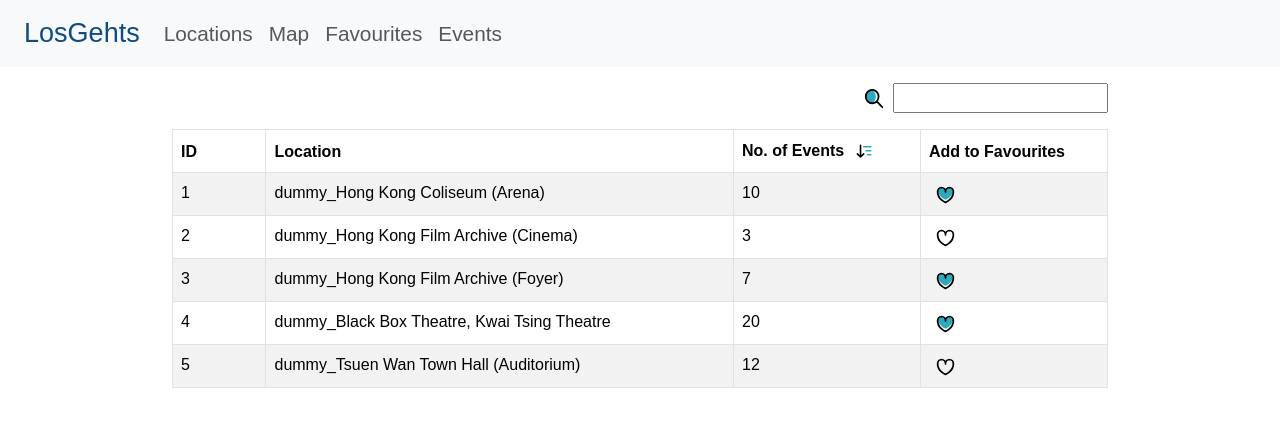
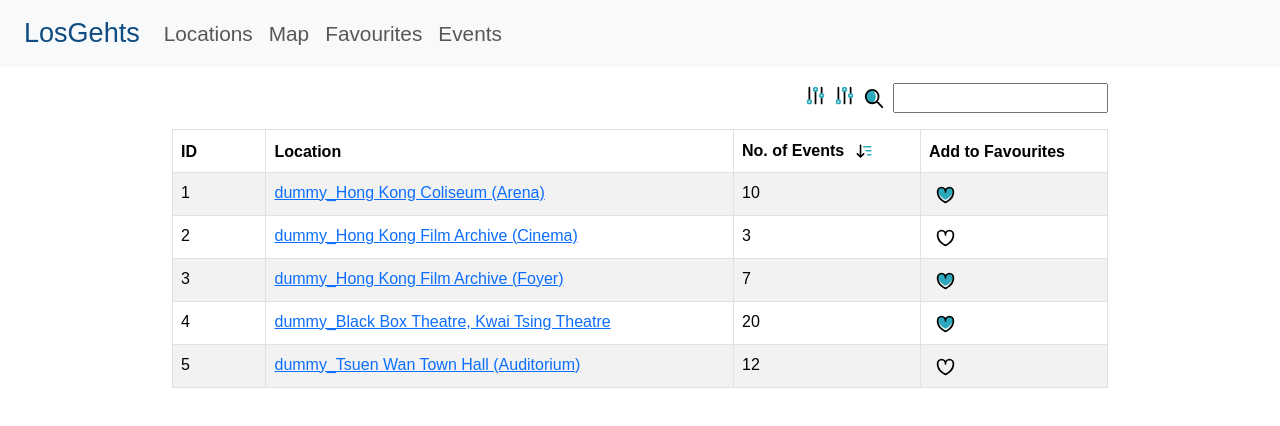
Before and after one commit to paprika-dev/csci2720-project, a React (Vite) app in the folder client/: page /locations in a window 1280 px wide. Shown: the top 426 px of the page. Built offline with nearby package versions, Linux system fonts and the light colour scheme; a web font is replaced by a local one.

Commit message:
single location page routing

```diff
--- a/client/src/App.jsx
+++ b/client/src/App.jsx
@@ -8,6 +8,7 @@ import { Events } from './pages/Events'
 import 'bootstrap/dist/css/bootstrap.min.css';
 import { Favourites } from './pages/Favourites';
 import { LocationMap } from './pages/Map';
+import { SingleLocation } from './pages/SingleLocation';
 
 function App() {
 
@@ -18,6 +19,7 @@ function App() {
         <Route path="/" element={<Home />} />
         <Route path="/events" element={<Events />} />
         <Route path="/locations" element={<Locations />} />
+        <Route path="/locations/:locid" element={<SingleLocation />} />
         <Route path="/favourites" element={<Favourites />} />
         <Route path="/map" element={<LocationMap />} />
         {/* <Route path="*" element={<NoMatch />} /> */}
--- /dev/null
+++ b/client/src/components/Comment.jsx
@@ -0,0 +1,18 @@
+const comments = [
+    "I love this place",
+    "Amazing performance",
+    "Much better than I expected"
+]
+
+export const Comment = () => {
+    return(
+        <>
+        <p>Comments</p>
+        {comments.map(comment => {
+            return(
+                <p>{comment}</p>
+            )
+        })}
+        </>
+    )
+}
--- a/client/src/pages/Locations.jsx
+++ b/client/src/pages/Locations.jsx
@@ -4,8 +4,11 @@ import Container from 'react-bootstrap/Container';
 import searchSVG from '../assets/search.svg'
 import sortAscSVG from '../assets/sort-ascending.svg'
 import sortDscSVG from '../assets/sort-descending.svg'
+import filterSVG from '../assets/filter.svg'
 import './Locations.css'
 import { HeartButton } from '../components/HeartButton';
+import { Link } from 'react-router-dom';
+
 
 export const Locations = () => {
 
@@ -49,6 +52,14 @@ export const Locations = () => {
         <Container className='w-75'>
             <div className='d-flex justify-content-end my-3'>
                 <div>
+                    <label htmlFor="distance Filter" className='me-2'><img src={filterSVG} /></label>
+                    {/* <input id="locSearch" value={query} onChange={e=>setQuery(e.target.value)}></input> */}
+                </div>
+                <div>
+                    <label htmlFor="CategoryDropdown" className='me-2'><img src={filterSVG} /></label>
+                    {/* <input id="locSearch" value={query} onChange={e=>setQuery(e.target.value)}></input> */}
+                </div>
+                <div>
                     <label htmlFor="locSearch" className='me-2'><img src={searchSVG} /></label>
                     <input id="locSearch" value={query} onChange={e=>setQuery(e.target.value)}></input>
                 </div>
@@ -69,7 +80,7 @@ export const Locations = () => {
                     {filteredData.map((row, i)=>{return(
                         <tr key={i}>
                         <td>{row.id}</td>
-                        <td>{row.name}</td>
+                        <td><Link to={"/locations/"+row.id}>{row.name}</Link></td>
                         <td>{row.evNum}</td>
                         <td><HeartButton filled={row.isFav} clickFunc={()=>addToFav(row.id)} /></td>
                     </tr>
--- /dev/null
+++ b/client/src/pages/SingleLocation.jsx
@@ -0,0 +1,24 @@
+import { useParams } from "react-router-dom"
+import { Comment } from "../components/Comment"
+
+const locData = [
+    {id: 1, name: "dummy_Hong Kong Coliseum (Arena)", evNum: 10, isFav: true},
+    {id: 2, name: "dummy_Hong Kong Film Archive (Cinema)", evNum: 3, isFav: false},
+    {id: 3, name: "dummy_Hong Kong Film Archive (Foyer)", evNum: 7, isFav: true},
+    {id: 4, name: "dummy_Black Box Theatre, Kwai Tsing Theatre", evNum: 20, isFav: true},
+    {id: 5, name: "dummy_Tsuen Wan Town Hall (Auditorium)", evNum: 12, isFav: false}
+]
+
+export const SingleLocation = () =>{
+    const params = useParams()
+    params.locid
+
+    //retrive location info
+
+    return (
+        <>
+            <p>Location {params.locid}</p>
+            <Comment></Comment>
+        </>
+    )
+}
```
Also changed, not shown: client/src/assets/filter.svg.
